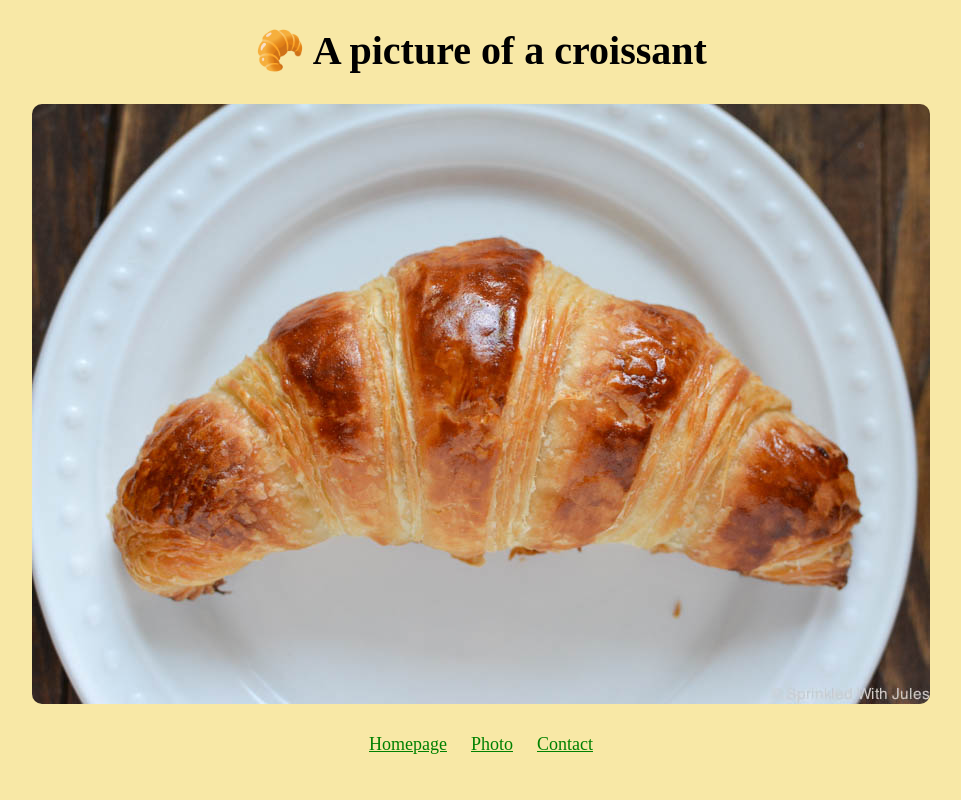
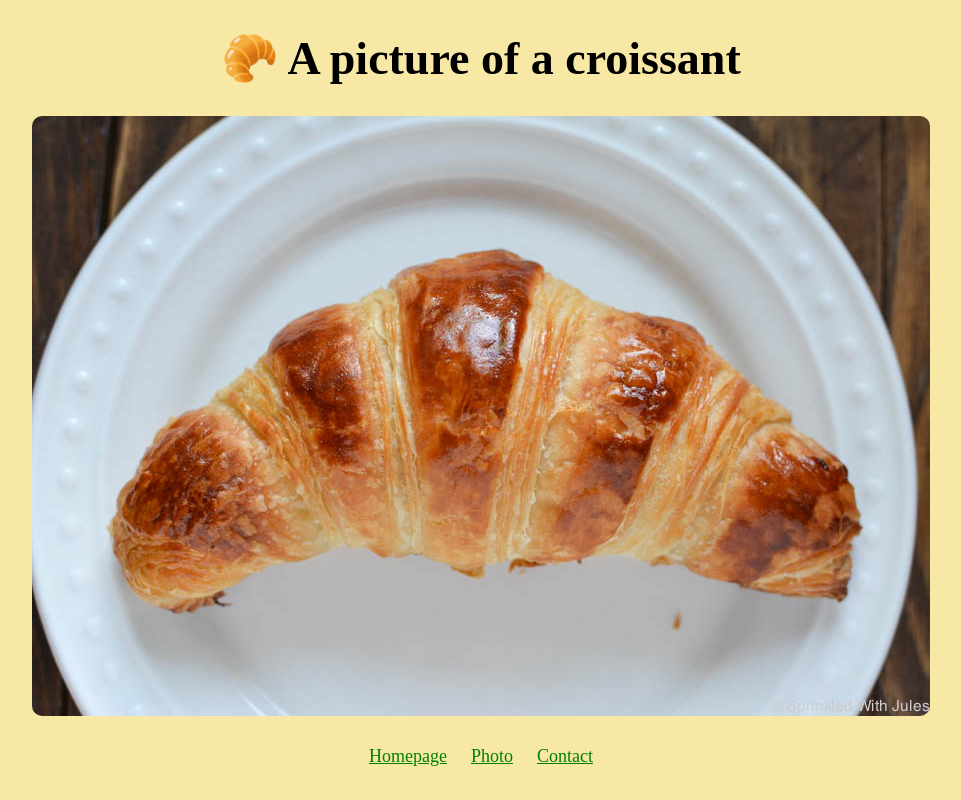
Before and after one commit to sterlingbarton/croissant-proj, a plain HTML site: page photo.html in a window 1280 px wide. Shown: the whole page, without its empty margins (159-1120 px from the left). Drawn offline with Linux system fonts and the light colour scheme.

Commit message:
h1 style change

```diff
--- a/styles/app.css
+++ b/styles/app.css
@@ -40,6 +40,6 @@ body {
 
 @media (min-width: 768px) {
   .photo-header {
-    font: 46px;
+    font-size: 46px;
   }
 }
```
